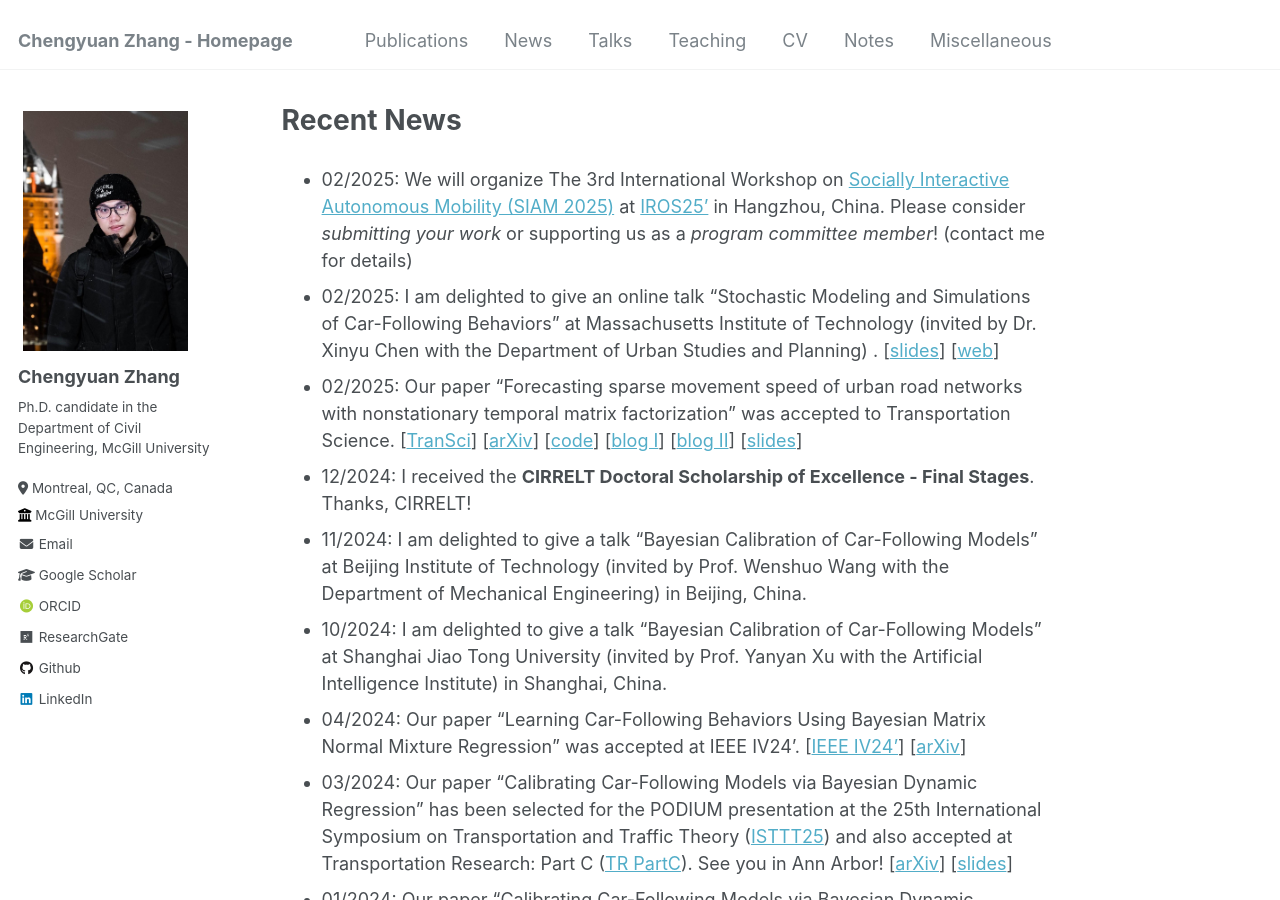
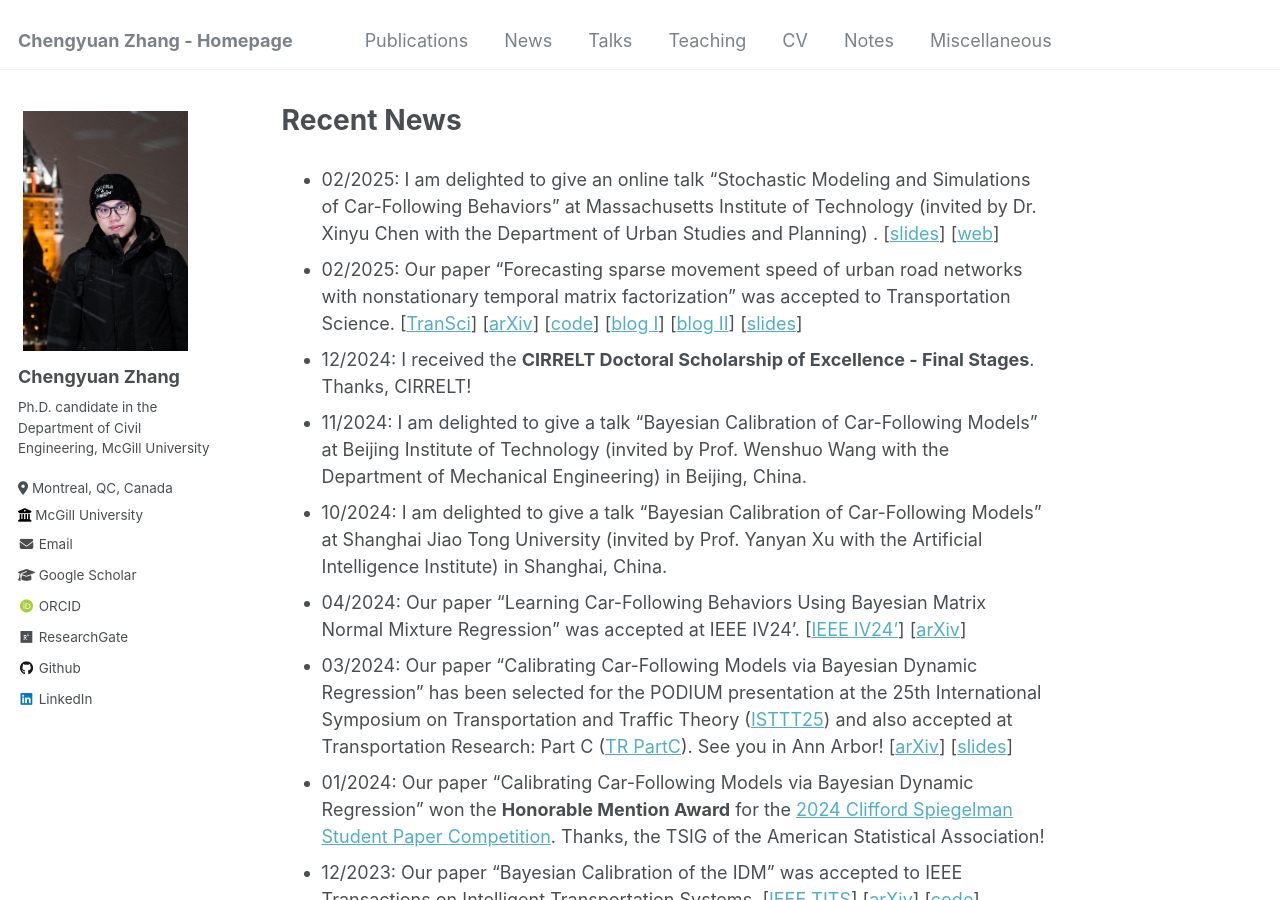
Before and after one commit to Chengyuan-Zhang/chengyuan-zhang.github.io, a Jekyll site: the page built from _pages/news.md, in a window 1280 px wide and 900 px high. Built offline with Jekyll 4.4.1, drawn with Linux system fonts in a browser that asks for light colours; some web fonts are replaced; comment, search, counter and statistics services are not loaded.

Commit message:
update news

```diff
--- a/_pages/news.md
+++ b/_pages/news.md
@@ -5,10 +5,6 @@
 author_profile: true
 ---
 
-* 02/2025: We will organize The 3rd International Workshop
-  on [Socially Interactive Autonomous Mobility (SIAM 2025)](https://interactive-driving.github.io)
-  at [IROS25'](http://www.iros25.org/) in Hangzhou, China. Please consider _submitting your work_ or supporting us as a
-  _program committee member_! (contact me for details)
 * 02/2025: I am delighted to give an online talk "Stochastic Modeling and Simulations of Car-Following Behaviors" at
   Massachusetts Institute of Technology (invited by Dr. Xinyu Chen with the Department of Urban Studies and Planning)
   . [[slides](../_talks/250213_MIT_JTL_seminar.pdf)] [[web](https://sites.mit.edu/jtl-seminar/)]
```
Also changed, not shown: _pages/about.md (+0 -2 lines).
